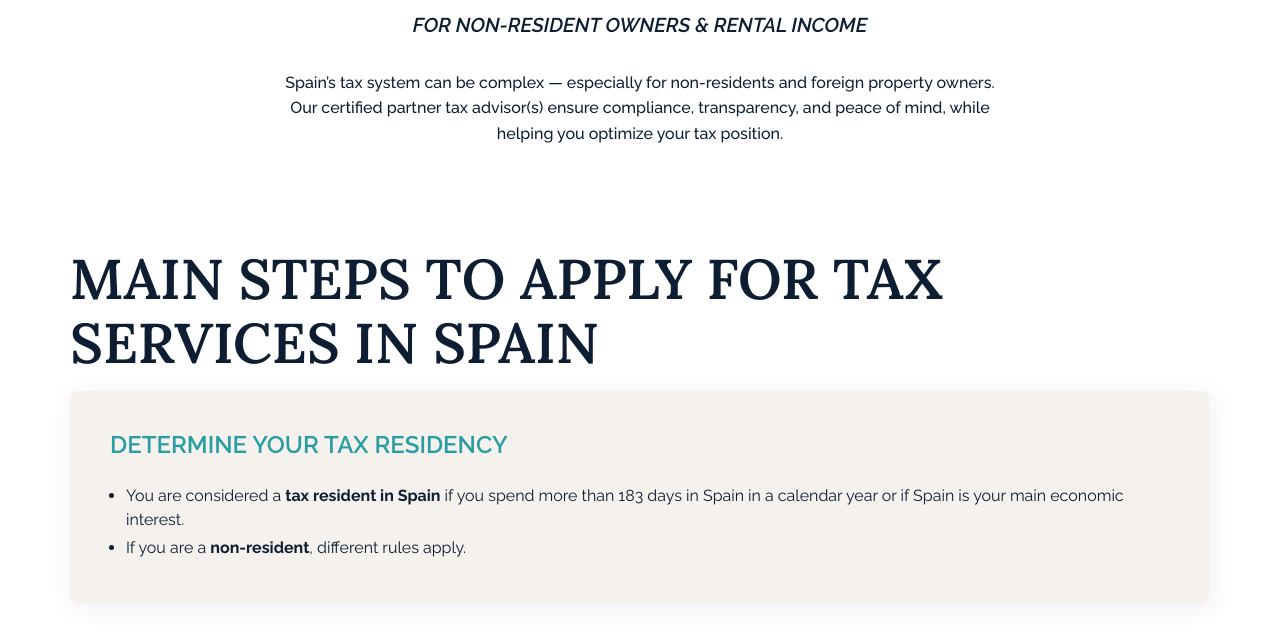
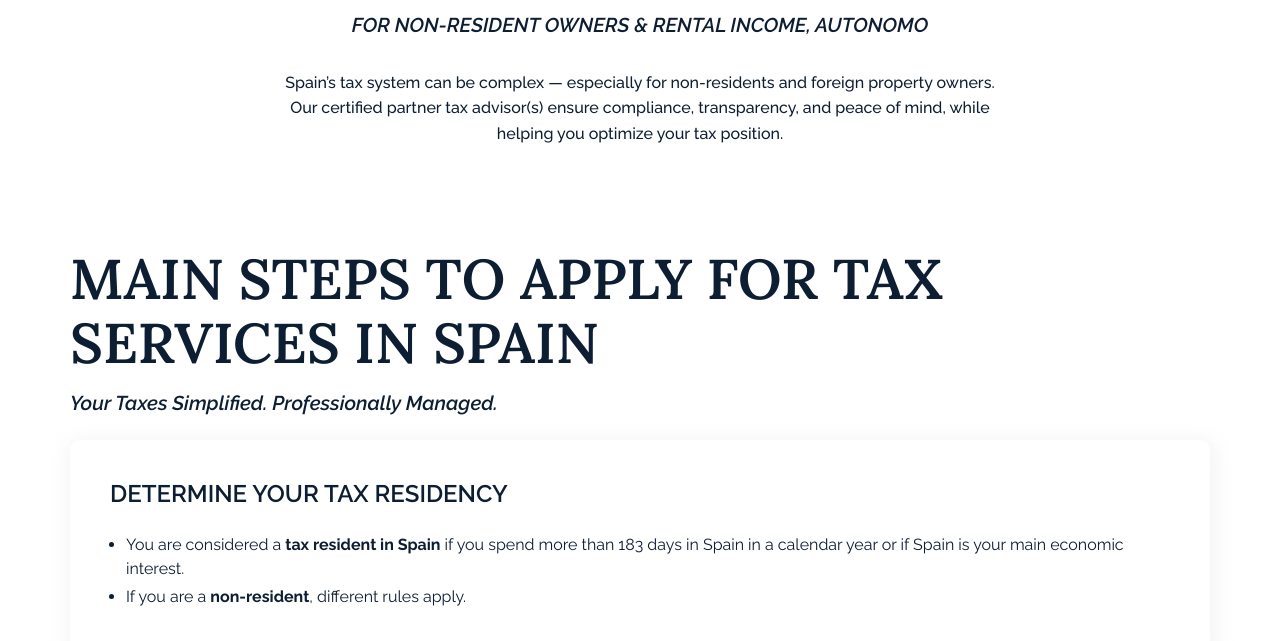
Before and after one commit to gyorgynagy1986/allincosta, a website: page services/tax-services.html in a window 1280 px wide. Shown: the part 632-1273 px from the top of the page. Drawn offline with nearby package versions, Linux system fonts and the light colour scheme.

```diff
--- a/services/tax-services.html
+++ b/services/tax-services.html
@@ -296,7 +296,7 @@
         <div class="container">
           <div class="inner">
             <h3>Tax Services</h3>
-            <h4>FOR NON-RESIDENT OWNERS & RENTAL INCOME</h4>
+            <h4>FOR NON-RESIDENT OWNERS & RENTAL INCOME, AUTONOMO</h4>
             <p>
               Spain’s tax system can be complex — especially for non-residents
               and foreign property owners.
@@ -315,10 +315,13 @@
           <h2 style="margin-bottom: 1rem">
             Main steps to apply for tax services in Spain
           </h2>
-
+          <h4
+            style="font-weight: 600; font-style: italic; margin-bottom: 1.5rem"
+          >
+            Your Taxes Simplified. Professionally Managed.
+          </h4>
           <div
             style="
-              background-color: #f5f1ec;
               border-radius: 10px;
               padding: 40px;
               margin-bottom: 40px;
@@ -327,7 +330,6 @@
           >
             <h3
               style="
-                color: #289da4;
                 margin-bottom: 1.5rem;
                 text-transform: uppercase;
               "
```
